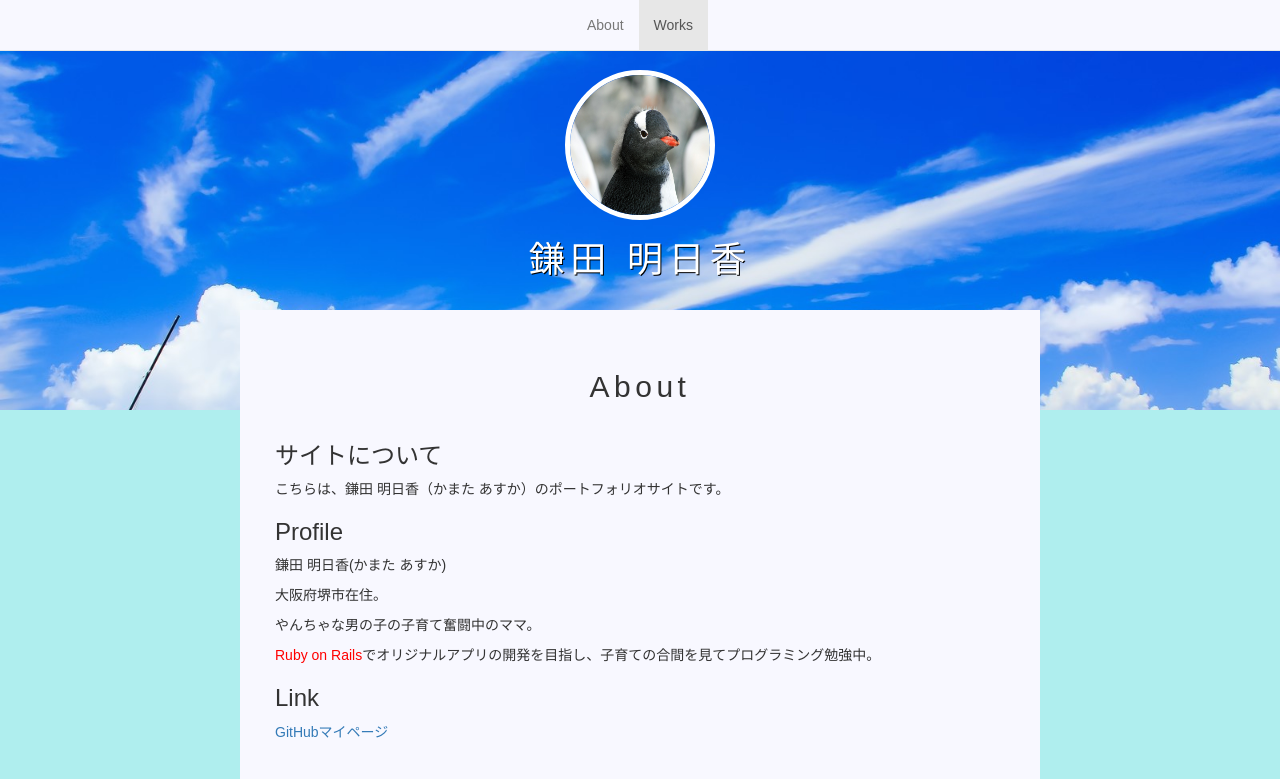
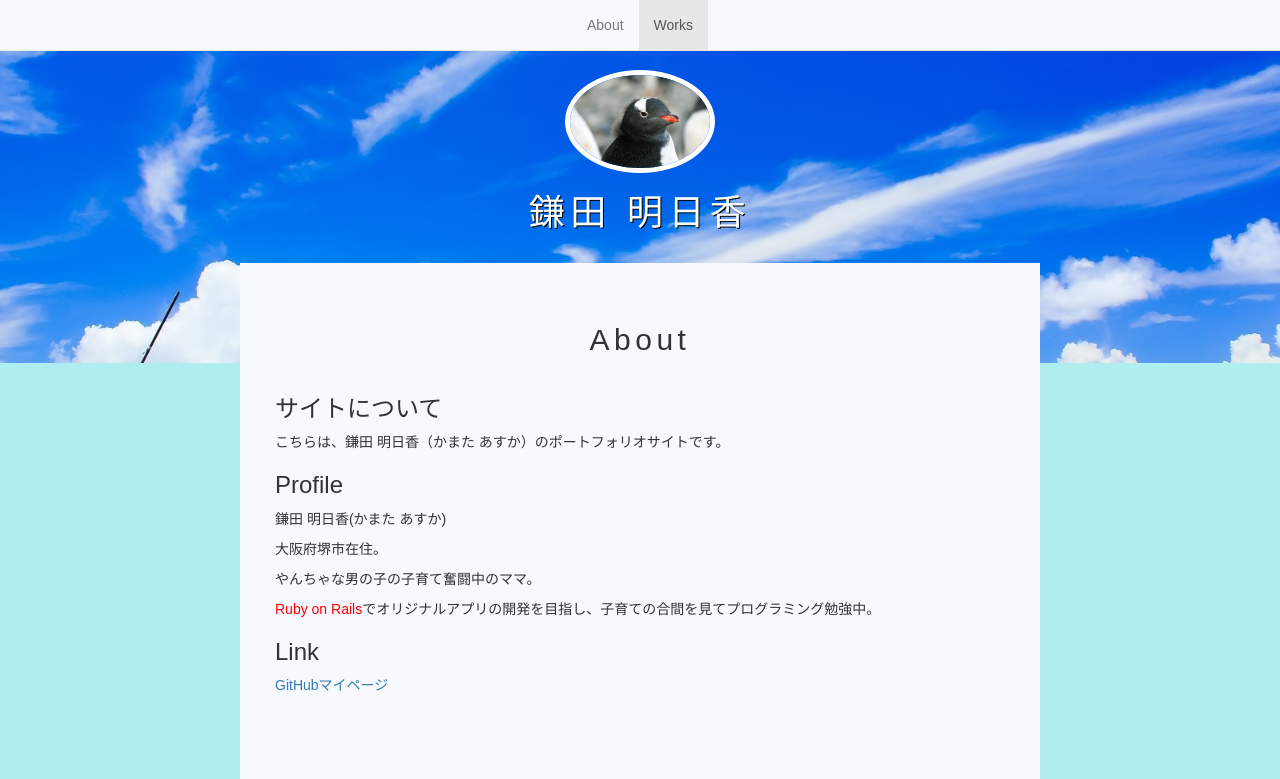
Before and after one commit to asuka-kamata/asuka-kamata.github.io, a plain HTML site: page index.html in a window 1280 px wide. Shown: the top 779 px of the page. Drawn offline with nearby package versions, Linux system fonts and the light colour scheme.

Commit message:
20161017-02

```diff
--- a/index.html
+++ b/index.html
@@ -42,7 +42,7 @@
             </div>
 
          <div id="logo">
-                <img src="img/profile.jpg" width="200px" height="400px" class="img-circle" alt="profile">
+                <img src="img/profile.jpg" class="img-circle" alt="profile">
                 <h1>鎌田 明日香</h1>
             </div>
         </header>
```
